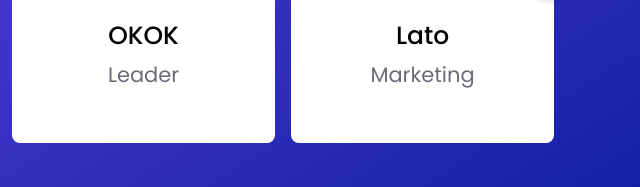
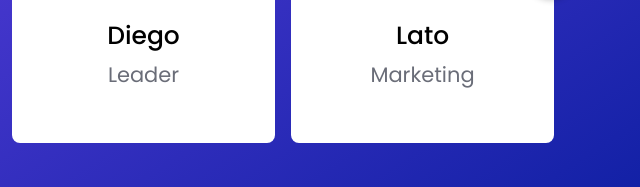
Before and after one commit to wangsa19/Infinite-Image-Slider-in-JavaScript, a plain HTML site: page index.html in a window 1280 px wide. Shown: the part 428-615 px from the top of the page, 636-1276 px from the left. Drawn offline with Linux system fonts and the light colour scheme.

Commit message:
update infinite-scroll

```diff
--- a/index.html
+++ b/index.html
@@ -39,7 +39,7 @@
         <div class="img">
           <img src="image/4.jpeg" alt="img" draggable="false" />
         </div>
-        <h2>OKOK</h2>
+        <h2>Diego</h2>
         <span>Leader</span>
       </li>
       <li class="card">
```
